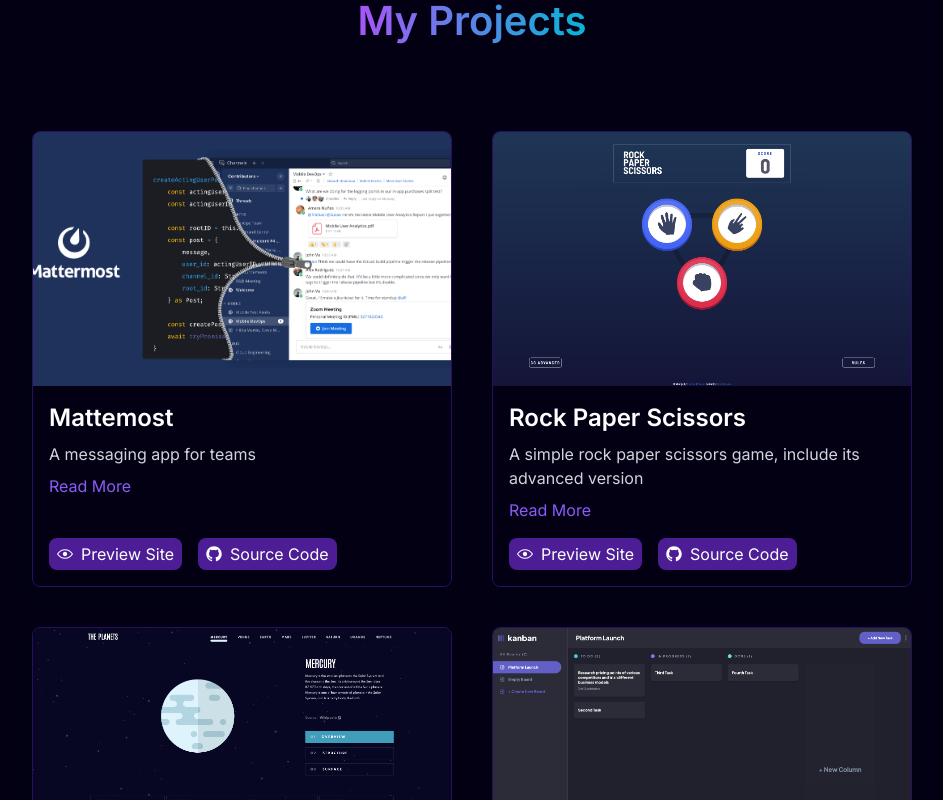
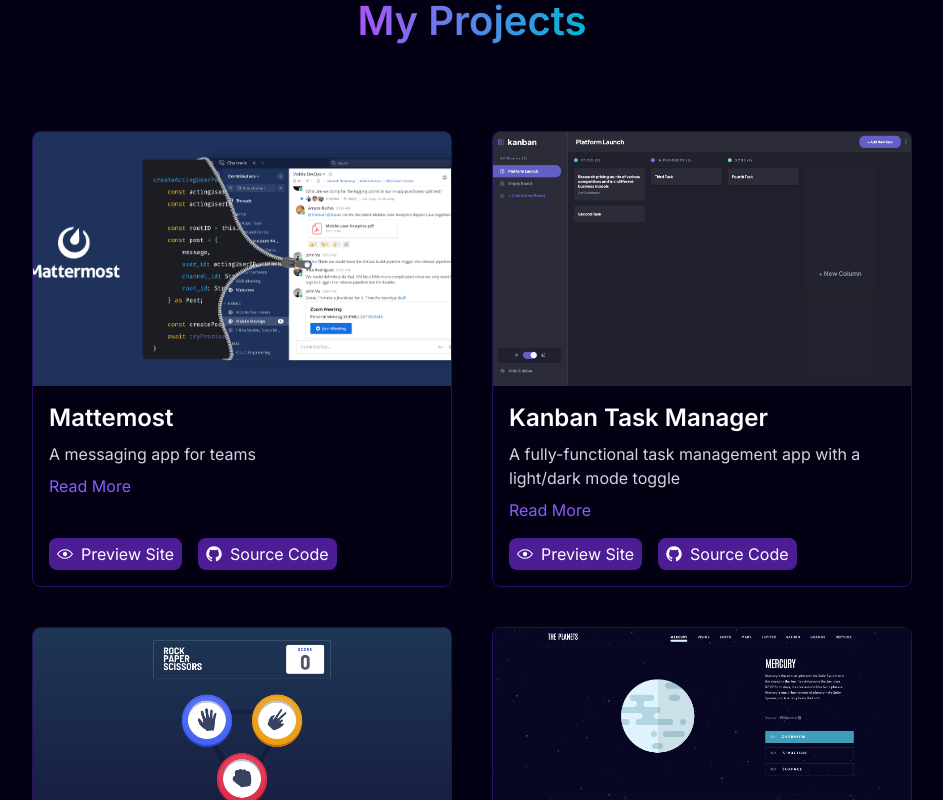
Before and after one commit to edwardnguyen225/my-portfolio, a Next.js app: page / in a window 1280 px wide. Shown: the part 1960-2760 px from the top of the page, without its empty margins (168-1111 px from the left). Built offline with nearby package versions, Linux system fonts and the light colour scheme.

Commit message:
feat(projects): Rearrange projects

```diff
--- a/components/Projects/Projects.tsx
+++ b/components/Projects/Projects.tsx
@@ -1,6 +1,6 @@
 import React from "react";
 import ProjectCard from "./ProjectCard";
-import { projects } from "@/constants";
+import { sortedProjectsList } from "@/constants";
 
 const getProjectHref = (slug: string) => {
   return "/projects/" + slug;
@@ -16,9 +16,7 @@
         My Projects
       </h1>
       <div className="h-full w-full flex flex-col flex-wrap justify-center md:flex-row gap-10 px-10">
-        {Object.values(projects)
-          .sort((a, b) => a.startDate.localeCompare(b.startDate))
-          .map((project) => (
+        {sortedProjectsList.map((project) => (
           <ProjectCard
             key={project.title}
             project={project}
--- a/constants/projects.ts
+++ b/constants/projects.ts
@@ -55,3 +55,10 @@
   kanbanTaskManager,
   planetsFactSite,
 };
+
+export const sortedProjectsList = [
+  mattermost,
+  kanbanTaskManager,
+  rockPaperScissors,
+  planetsFactSite,
+];
```
Lines whose indentation alone changed are shown as unchanged.
